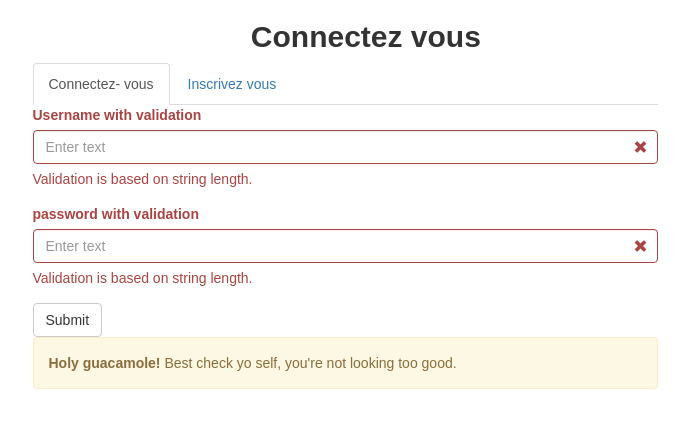
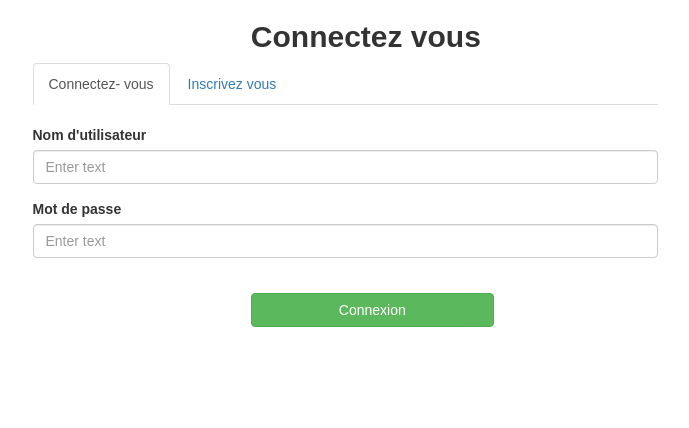
Before and after one commit to louis1509/projetCourseListe, a React (Create React App) app in the folder frontend/: page /Login in a window 1280 px wide. Shown: the top 428 px of the page, without its empty margins (295-984 px from the left). Built offline with nearby package versions, Linux system fonts and the light colour scheme.

Commit message:
[FRONT] finished V0 of login and registration (functionnel), need to implement login on express to do the redirection

```diff
--- a/frontend/src/components/login/LogonContainer.js
+++ b/frontend/src/components/login/LogonContainer.js
@@ -25,9 +25,11 @@ class LogonContainer extends React.Component {
                                // onSelect={this.handleSelect}
                                 id="controlled-tab-example">
                                 <Tab eventKey={1} title={this.login}>
+                                    <br/>
                                     <Login/>
                                 </Tab>
                                 <Tab eventKey={2} title={this.registration}>
+                                     <br/>
                                     <Registration/>
                                 </Tab>
                             </Tabs>
--- a/frontend/src/components/login/loginForm/Login.css
+++ b/frontend/src/components/login/loginForm/Login.css
@@ -1,3 +1,6 @@
 .login{
 	/*background-color : blue;*/
 }
+button{
+	width:100%;
+}
--- a/frontend/src/components/login/loginForm/Login.js
+++ b/frontend/src/components/login/loginForm/Login.js
@@ -1,7 +1,7 @@
 
 import React, {Component} from 'react';
 import './Login.css';
-import { Alert ,Form, FormGroup, ControlLabel, FormControl, HelpBlock, Button} from 'react-bootstrap';
+import { Alert ,Form, FormGroup, ControlLabel, FormControl, HelpBlock, Button, Row, Col} from 'react-bootstrap';
 
 class Login extends React.Component {
   constructor(props, context) {
@@ -37,43 +37,22 @@ class Login extends React.Component {
   render() {
     return (
       <form className="login" onSubmit={this.handleSubmit}>
-        <FormGroup
-          controlId="formBasicText"
-          validationState={this.getValidationState()}>
+        <FormGroup controlId="formBasicText">
 
-          <ControlLabel>Username with validation</ControlLabel>
-          <FormControl
-            type="text"
-
-            placeholder="Enter text"
-            onChange={this.handleChange}
-          />
-          <FormControl.Feedback />
-          <HelpBlock>Validation is based on string length.</HelpBlock>
+          <ControlLabel>Nom d'utilisateur</ControlLabel>
+          <FormControl type="text" placeholder="Enter text" onChange={this.handleChange}/>
         </FormGroup>
 
-         <FormGroup
-          controlId="formBasicText"
-          validationState={this.getValidationState()}>
-
-          <ControlLabel>password with validation</ControlLabel>
-          <FormControl
-            type="password"
-
-            placeholder="Enter text"
-            onChange={this.handleChange}
-          />
-          <FormControl.Feedback />
-          <HelpBlock>Validation is based on string length.</HelpBlock>
+         <FormGroup controlId="formBasicText">
+          <ControlLabel>Mot de passe</ControlLabel>
+          <FormControl  type="password"  placeholder="Enter text"/>
         </FormGroup>
-
-        <Button type="submit">Submit</Button>
-
-          <Alert bsStyle="warning">
-            <strong>Holy guacamole!</strong> Best check yo self, you're not looking too  good.
-        </Alert>
-
-
+        <br/>
+        <Row>
+          <Col sm={5} xs={12} smOffset={4} >
+            <Button  bsStyle="success" type="submit">Connexion</Button>
+          </Col>
+        </Row>
       </form>
     );
   }
--- a/frontend/src/components/login/registrationForm/Registration.js
+++ b/frontend/src/components/login/registrationForm/Registration.js
@@ -1,12 +1,15 @@
 'use strict';
 import React, {Component} from 'react';
-import  {ControlLabel, FormControl, HelpBlock, FormGroup} from 'react-bootstrap';
+import  {ControlLabel, FormControl, HelpBlock, FormGroup, Button, Row, Col} from 'react-bootstrap';
 
 class Registration extends React.Component {
 	constructor(props, context){
 		super(props, context)
 
 		this.handleSubmit = this.handleSubmit.bind(this);
+		this.state = {
+				value : 'louis'
+		};
 	}
 
 	handleSubmit(e){
@@ -17,22 +20,56 @@ class Registration extends React.Component {
 	render(){
 		return(
 			<form className="registration" onSubmit={this.handleSubmit}>
-				 <FormGroup
-	          controlId="formBasicText"
+			 <FormGroup controlId="formBasicText"
 	         //validationState={this.getValidationState()}
-	        >
-	          <ControlLabel>Working example with validation</ControlLabel>
-	          <FormControl
-	            type="text"
+	         >
+	          <ControlLabel>Nom d'utilisateur</ControlLabel>
+	          <FormControl type="text"
 	            //value={this.state.value}
 	            //placeholder="Enter text"
 	            //onChange={this.handleChange}
 	          />
 	          <FormControl.Feedback />
-	          <HelpBlock>Validation is based on string length.</HelpBlock>
 	        </FormGroup>
 
-			</form>
+	        <FormGroup controlId="firstPassword"
+	         //validationState={this.getValidationState()}
+	        >
+	          <ControlLabel>Mot de passe</ControlLabel>
+	          <FormControl type="passwort"
+	            //value={this.state.value}
+	            //placeholder="Enter text"
+	            //onChange={this.handleChange}
+	          />
+	          <FormControl.Feedback />
+	        </FormGroup>
+
+	        <FormGroup controlId="confirmPassword"
+	         //validationState={this.getValidationState()}
+	        >
+	          <ControlLabel>Confirmer le mot de passe</ControlLabel>
+	          <FormControl type="passwort"
+	            //value={this.state.value}
+	            //placeholder="Enter text"
+	            //onChange={this.handleChange}
+	          />
+	          <FormControl.Feedback />
+	        </FormGroup>
+
+		    <FormGroup controlId="formControlsSelect">
+		      <ControlLabel>Select</ControlLabel>
+		      <FormControl componentClass="select" placeholder="select">
+		        <option value="select">select</option>
+		        <option value="other">...</option>
+		      </FormControl>
+		    </FormGroup>
+			<br/>
+			<Row>
+          		<Col sm={5} smOffset={4}>
+            		<Button bsStyle="primary" type="submit">Enregistrer</Button>
+          		</Col>
+        	</Row>
+		</form>
 		);
 	}
 
```
